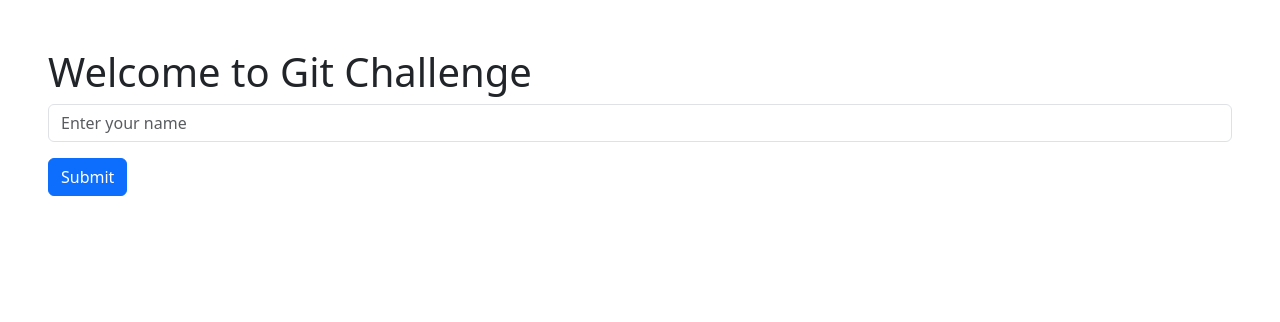
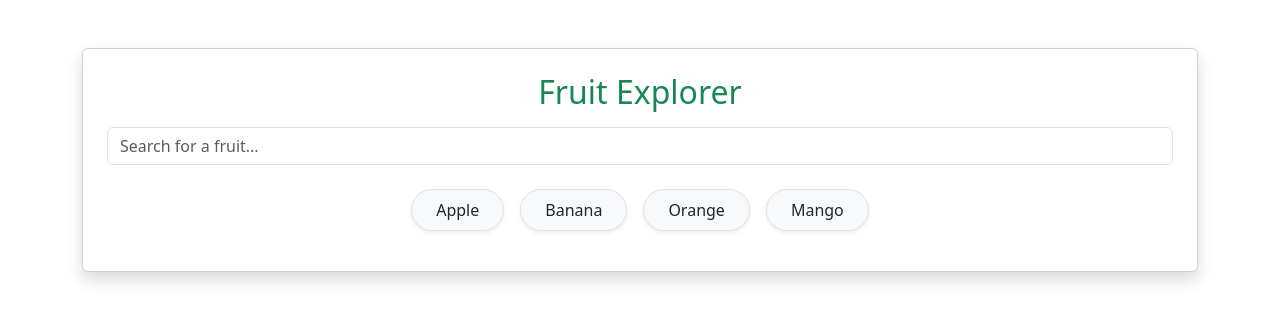
Before and after one commit to tharun2623/React-7days_Challenge, a React (Create React App) app: page / in a window 1280 px wide. Shown: the top 322 px of the page. Built offline with nearby package versions, Linux system fonts and the light colour scheme; the HTML template or start-up script is replaced by a standard one.

Commit message:
useMemo and useCallBack Challenge Completed

```diff
--- /dev/null
+++ b/src/components/list.jsx
@@ -0,0 +1,9 @@
+const List = ({ fruit }) => {
+    return (
+      <div className="px-4 py-2 bg-light border rounded-pill shadow-sm text-capitalize">
+        {fruit}
+      </div>
+    );
+  };
+
+  export default List;
--- a/src/components/main.jsx
+++ b/src/components/main.jsx
@@ -1,20 +1,48 @@
-import React,{ useRef } from "react";
+import React, { useState, useMemo, useCallback } from "react";
+import List from "./list.jsx";
+import 'bootstrap/dist/css/bootstrap.min.css';
 
 const Main = () => {
-    const inputRef = useRef(null);
+  const [filtertext, setFilterText] = useState('');
 
-    const handleClick = () => {
-        inputRef.current.focus();
-        console.log(inputRef.current.value);
-    };
+  const fruits = [
+    { id: 1, Product: 'Apple' },
+    { id: 2, Product: 'Banana' },
+    { id: 3, Product: 'Orange' },
+    { id: 4, Product: 'Mango' }
+  ];
 
-    return (
-        <section className="m-5">
-            <h1>Welcome to Git Challenge</h1>
-            <input ref={inputRef} type="text" className="form-control" placeholder="Enter your name"/>
-            <button className="btn btn-primary mt-3" onClick={handleClick}>Submit</button>
-        </section>
-    )
-}
+  const handleInput = useCallback((e) => {
+    setFilterText(e.target.value);
+  }, []);
+
+  const filteredFruits = useMemo(() => {
+    return fruits.filter((fruit) =>
+      fruit.Product.toLowerCase().includes(filtertext.toLowerCase())
+    );
+  }, [filtertext]);
+
+  return (
+    <section className="container mt-5">
+      <div className="card shadow p-4">
+        <h2 className="mb-3 text-center text-success">Fruit Explorer</h2>
+        <input
+          type="text"
+          onChange={handleInput}
+          className="form-control mb-4"
+          value={filtertext}
+          placeholder="Search for a fruit..."
+        />
+
+        <div className="d-flex flex-wrap gap-3 justify-content-center mb-3">
+          {filteredFruits.map((item, index) => (
+            <List key={index} fruit={item.Product} />
+          ))}
+        </div>
+
+      </div>
+    </section>
+  );
+};
 
 export default Main;
```
